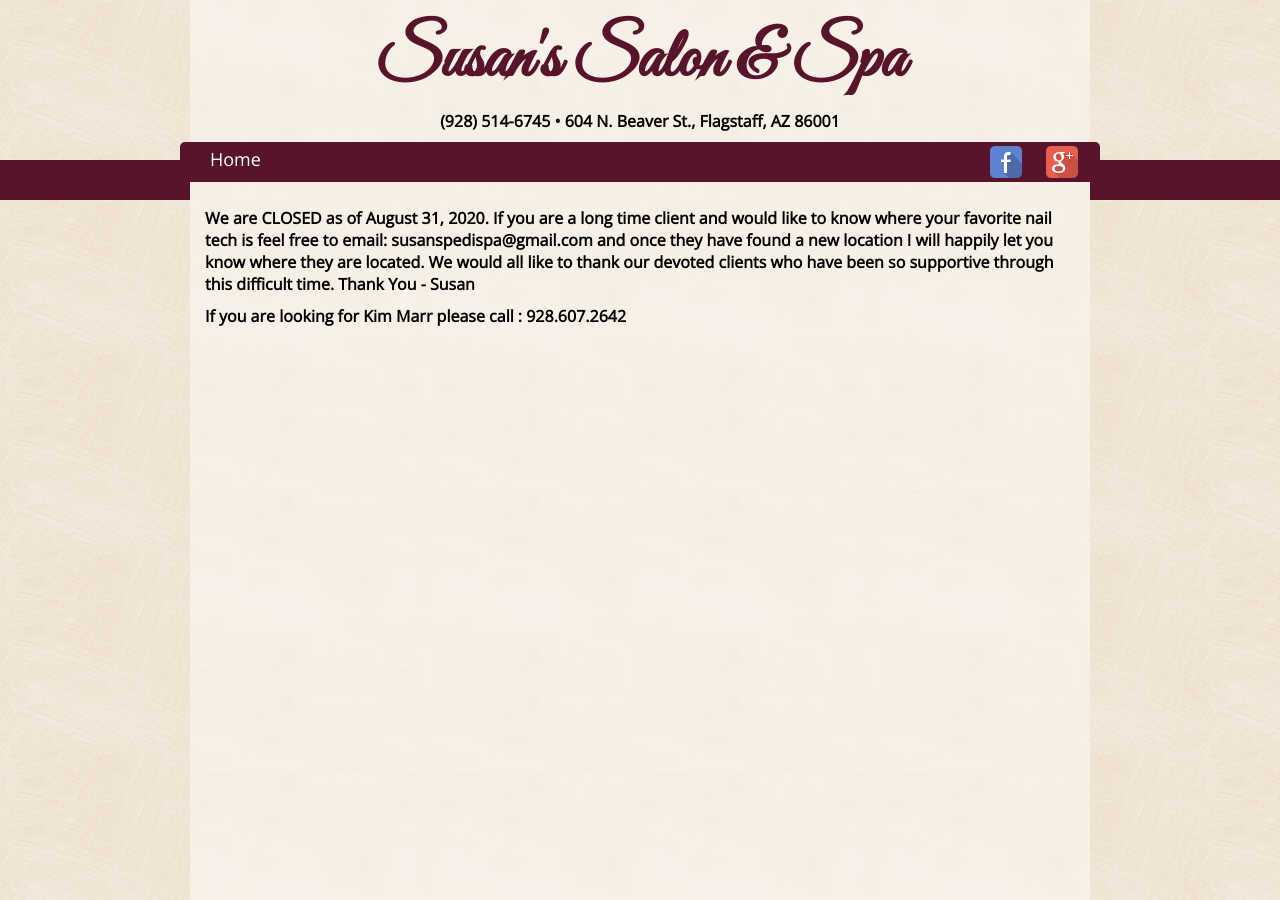
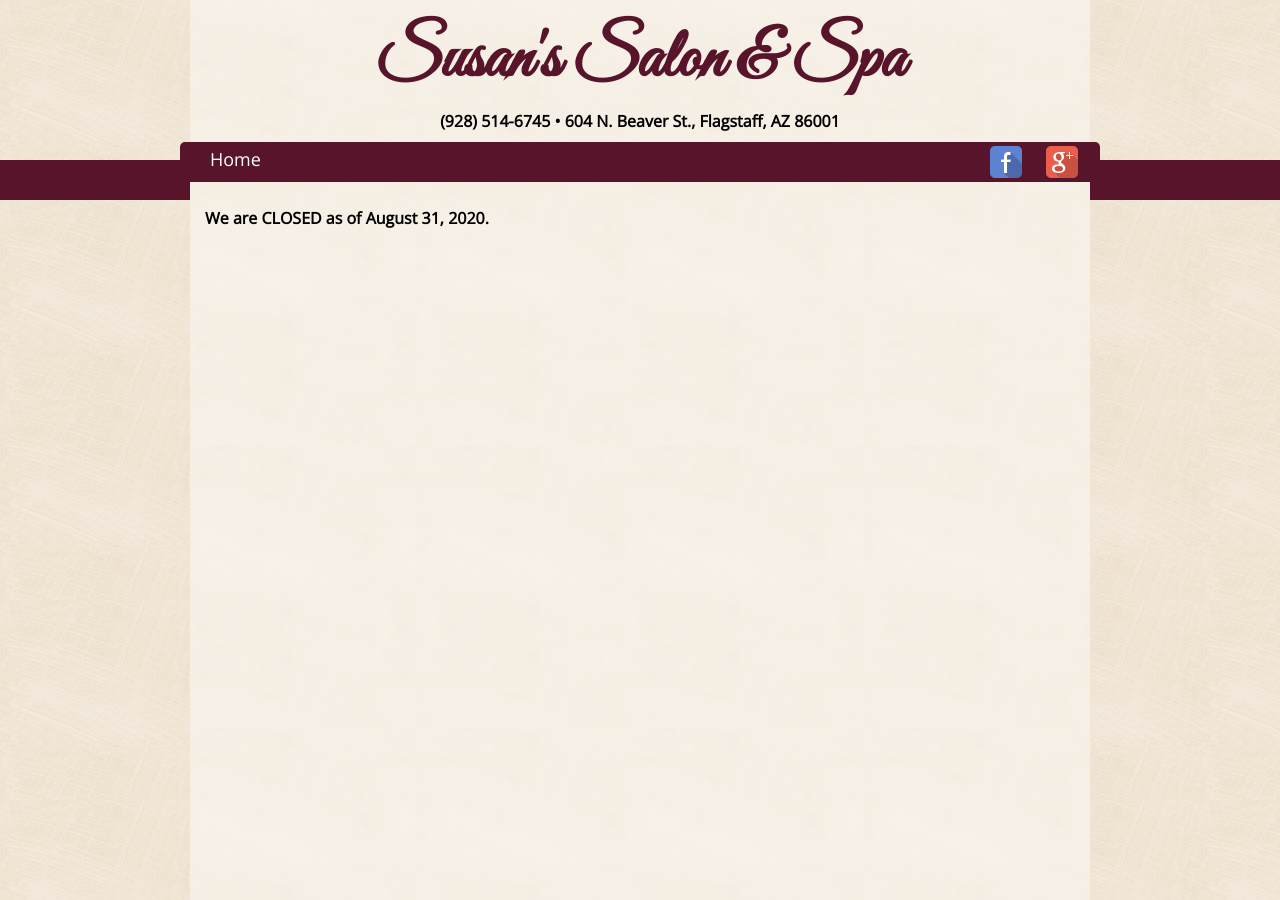
Before and after one commit to susanspedispa/susanspedispa.github.io, a Jekyll site: the page built from index.html, in a window 1280 px wide and 900 px high. Built offline with Jekyll 4.4.1, drawn with Linux system fonts in a browser that asks for light colours.

Commit message:
Update intro.html

```diff
--- a/_includes/intro.html
+++ b/_includes/intro.html
@@ -1 +1 @@
-<p><b> We are CLOSED as of August 31, 2020. If you are a long time client and would like to know where your favorite nail tech is feel free to email: susanspedispa@gmail.com and once they have found a new location I will happily let you know where they are located. We would all like to thank our devoted clients who have been so supportive through this difficult time. Thank You - Susan </i></p> If you are looking for Kim Marr please call : 928.607.2642
+<p><b> We are CLOSED as of August 31, 2020.
```
